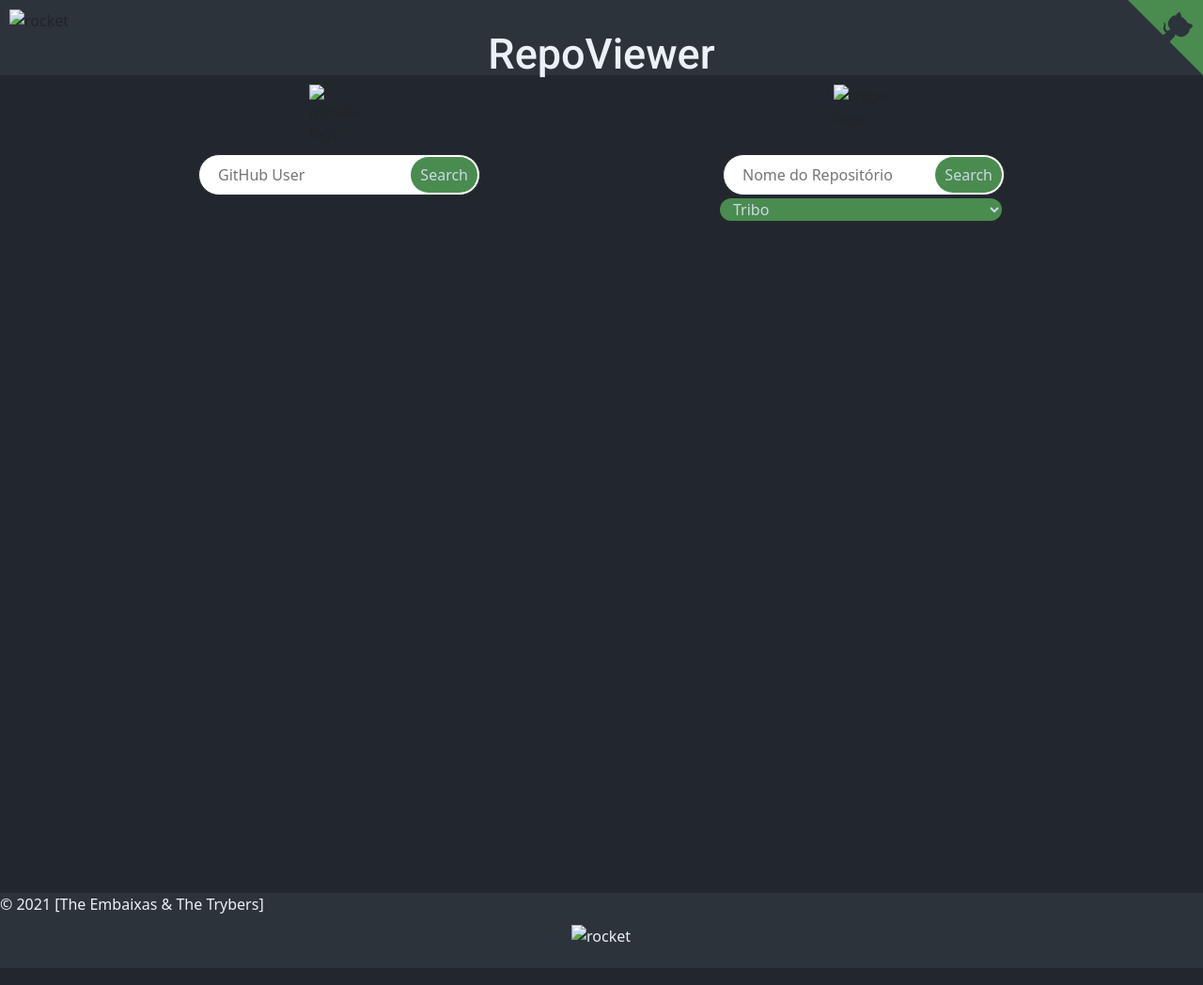
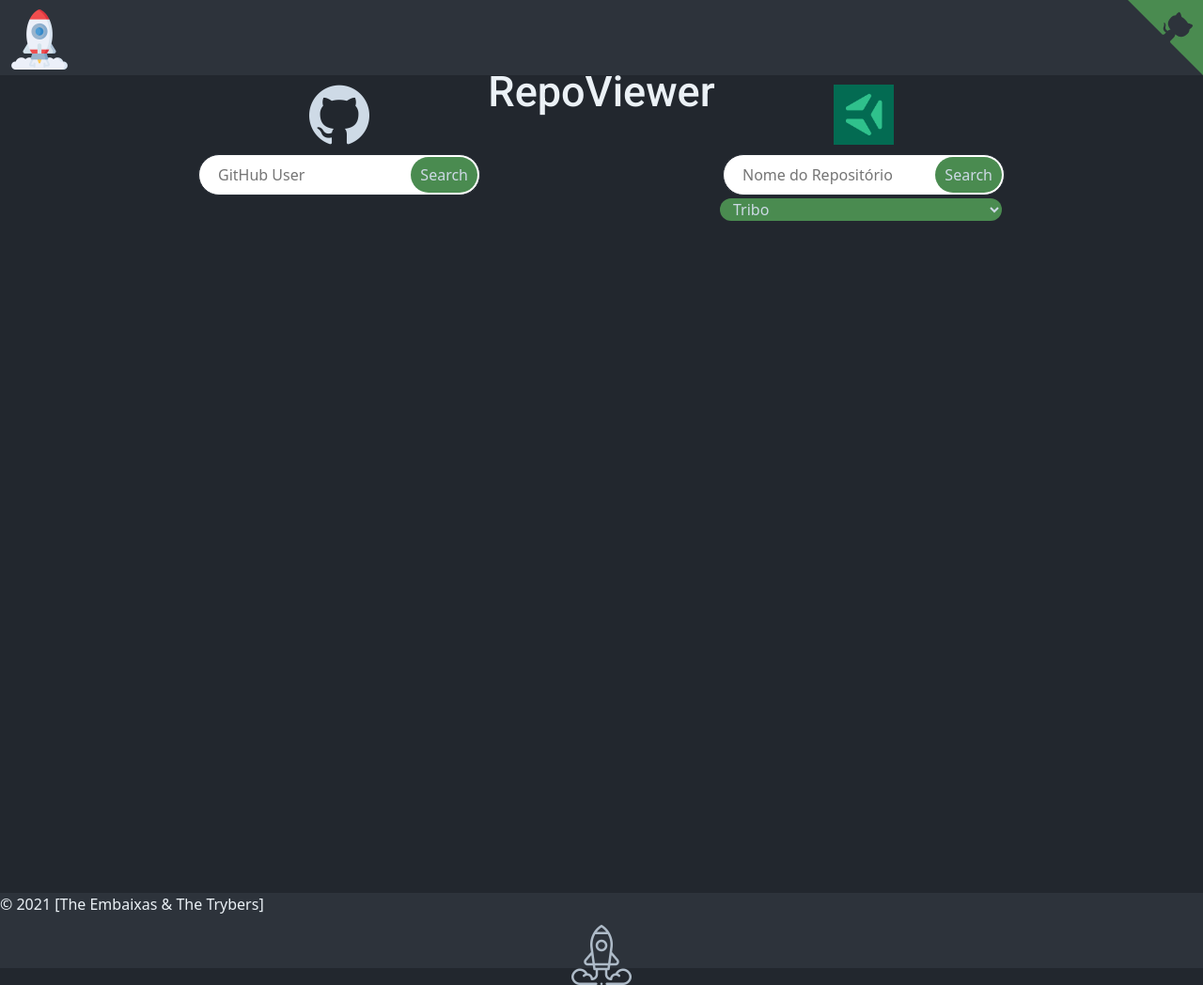
Before and after one commit to gugadolzan/repoviewer-project, a website: page index.html in a window 1280 px wide. Shown: the whole page at 94% size. Drawn offline with nearby package versions, Linux system fonts and the light colour scheme.

Commit message:
Update Images

```diff
--- a/index.html
+++ b/index.html
@@ -25,14 +25,14 @@
         <path d="M115.0,115.0 C114.9,115.1 118.7,116.5 119.8,115.4 L133.7,101.6 C136.9,99.2 139.9,98.4 142.2,98.6 C133.8,88.0 127.5,74.4 143.8,58.0 C148.5,53.4 154.0,51.2 159.7,51.0 C160.3,49.4 163.2,43.6 171.4,40.1 C171.4,40.1 176.1,42.5 178.8,56.2 C183.1,58.6 187.2,61.8 190.9,65.4 C194.5,69.0 197.7,73.2 200.1,77.6 C213.8,80.2 216.3,84.9 216.3,84.9 C212.7,93.1 206.9,96.0 205.4,96.6 C205.1,102.4 203.0,107.8 198.3,112.5 C181.9,128.9 168.3,122.5 157.7,114.1 C157.9,116.9 156.7,120.9 152.7,124.9 L141.0,136.5 C139.8,137.7 141.6,141.9 141.8,141.8 Z" fill="currentColor" class="octo-body"></path>
       </svg>
     </a>
-    <img src="src/rocketcolor.png" alt="rocket" class="logo">
+    <img src="imgs/rocketcolor.png" alt="rocket" class="logo">
     <h1 id="head-title">RepoViewer</h1>
   </header>
 
   <main>
     <section class="container">
       <div class="in-container">
-        <img src="src/github.png" alt="github-logo" class="logo" class="main-logo">
+        <img src="imgs/github.png" alt="github-logo" class="logo" class="main-logo">
         <div class="custom-search">
           <input type="text" class="custom-search-input" placeholder="GitHub User" id="user_input">
           <button class="custom-search-botton" type="submit" id="user_button">Search</button>
@@ -40,7 +40,7 @@
       </div>
 
       <div class="in-container">
-        <img src="src/trybe.png" alt="trybe-logo" class="logo" class="main-logo">
+        <img src="imgs/trybe.png" alt="trybe-logo" class="logo" class="main-logo">
         <div class="custom-search">
           <input type="text" class="custom-search-input" placeholder="Nome do Repositório" id="repos_input">
           <button class="custom-search-botton" type="submit" id="repos_button">Search</button>
@@ -63,7 +63,7 @@
     <nav>
         <span>© 2021 [The Embaixas & The Trybers]</span>
         <span><a href="https://git"></a></span>
-        <img src="src/rocketwhite.png" alt="rocket" class="logo" id="white-rocket">
+        <img src="imgs/rocketwhite.png" alt="rocket" class="logo" id="white-rocket">
     </nav>
   </footer>
 </body>
```
Also changed, not shown: imgs/github.png (added), imgs/rocketcolor.png (added), imgs/rocketwhite.png (added), imgs/trybe.png (added), 1 other file.
